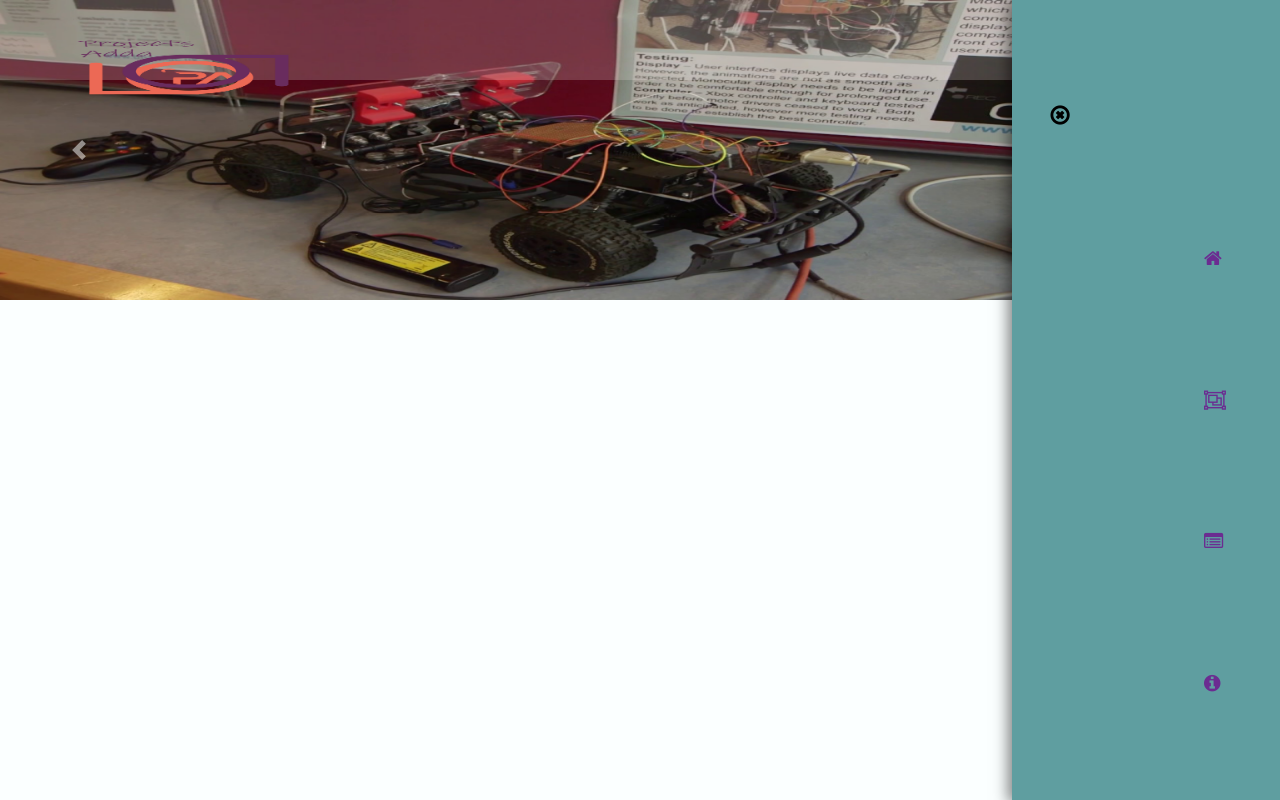
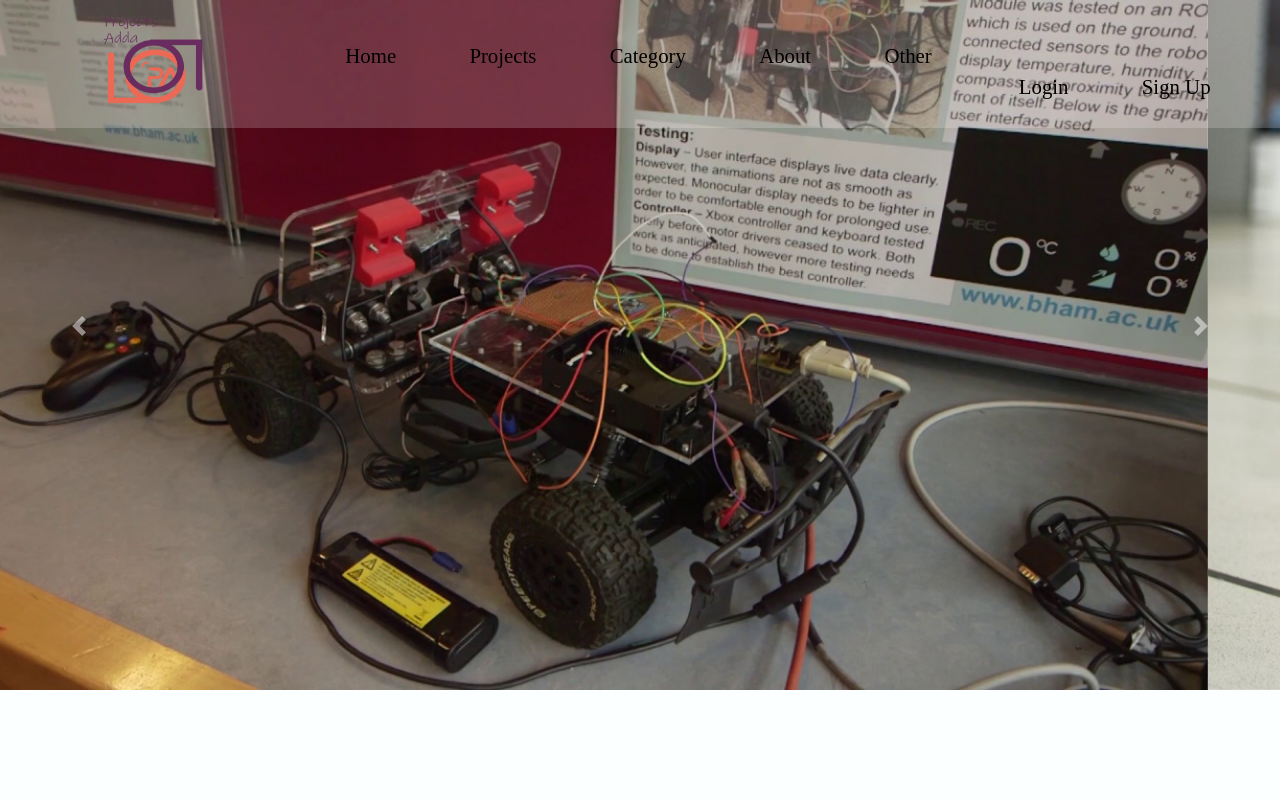
Before and after one commit to BittuShah/ProjectAdda, a React (Create React App) app: page / in a window 1280 px wide. Shown: the top 800 px of the page. Built offline with nearby package versions, Linux system fonts and the light colour scheme.

Commit message:
all media query added except 1025px

```diff
--- a/src/Components/header.jsx
+++ b/src/Components/header.jsx
@@ -1,6 +1,6 @@
 import React from "react";
 import Logo from "./Logo";
-// import NavLink from "./navLink";
+import NavLink from "./navLink";
 import NavButton from "./mobileNavigation/navButton";
 import headerStyle from "../cssModules/header.module.css";
 
@@ -11,7 +11,7 @@ const header = (props) => {
       <Logo />
       <NavButton click={props.sliderOpener} />
 
-      {/* <NavLink /> */}
+      <NavLink />
     </header>
   );
 };
--- a/src/Components/mobileNavigation/slider.jsx
+++ b/src/Components/mobileNavigation/slider.jsx
@@ -20,52 +20,51 @@ const slider = (props) => {
           </button> */}
           <i
             onClick={() => props.sliderCloser()}
-            className={`${sliderNav.close} fa fa-times-circle-o`}
+            className={`${sliderNav.close} fa fa-times-circle`}
           ></i>
           {/* <i className="faIcons fa fa-window-close" aria-hidden="true"></i> */}
         </div>
         <nav className={sliderNav.navigation}>
           <ul className={sliderNav.ulClass}>
             <li className={sliderNav.liClass}>
-              <i className={`${sliderNav.faIcons} fa fa-home`}></i>
               <a className={sliderNav.navLinks} href="#">
+                <i className={`${sliderNav.faIcons} fa fa-home`}></i>
                 Home
               </a>
             </li>
             <li className={sliderNav.liClass}>
-              <i className={`${sliderNav.faIcons} fa fa-object-group`}></i>
               <a className={sliderNav.navLinks} href="#">
+                <i className={`${sliderNav.faIcons} fa fa-object-group`}></i>
                 Projects
               </a>
             </li>
             <li className={sliderNav.liClass}>
-              <i className={`${sliderNav.faIcons} fa fa-list-alt`}></i>
               <a className={sliderNav.navLinks} href="#">
+                <i className={`${sliderNav.faIcons} fa fa-list-alt`}></i>
                 Category
               </a>
             </li>
             <li className={sliderNav.liClass}>
-              <i className={`${sliderNav.faIcons} fa fa-info-circle`}></i>
-              {/* <i class="far fa-info-circle"></i> */}
               <a className={sliderNav.navLinks} href="#">
+                <i className={`${sliderNav.faIcons} fa fa-info-circle`}></i>
                 About
               </a>
             </li>
             <li className={sliderNav.liClass}>
-              <i className={`${sliderNav.faIcons} fa fa-tasks`}></i>
               <a className={sliderNav.navLinks} href="#">
+                <i className={`${sliderNav.faIcons} fa fa-tasks`}></i>
                 Other
               </a>
             </li>
             <li className={sliderNav.liClass}>
-              <i className={`${sliderNav.faIcons} fa fa-user-plus`}></i>
               <a className={sliderNav.navLinks} href="#">
+                <i className={`${sliderNav.faIcons} fa fa-user-plus`}></i>
                 Sign up
               </a>
             </li>
             <li className={sliderNav.liClass}>
-              <i className={`${sliderNav.faIcons} fa fa-sign-in`}></i>
               <a className={sliderNav.navLinks} href="#">
+                <i className={`${sliderNav.faIcons} fa fa-sign-in`}></i>
                 Login
               </a>
             </li>
--- a/src/Components/slideShow.jsx
+++ b/src/Components/slideShow.jsx
@@ -32,11 +32,13 @@ class SlideShow extends Component {
         <div className="carousel-inner">
           {images.map((image) => (
             <div
-              className={
-                image.onScreen === true
-                  ? "carousel-item active"
-                  : "carousel-item"
-              }
+              className={`
+                ${
+                  image.onScreen === true
+                    ? "carousel-item active"
+                    : "carousel-item"
+                }
+              `}
               data-interval={intervalTime}
               key={image.imgPath}
               // onMouseMove={() => console.log(window.scrollX, window.scrollY)}
--- a/src/Components/temp.jsx
+++ b/src/Components/temp.jsx
@@ -5,7 +5,7 @@ const Temp = () => {
 
 const temp = {
   height: "700px",
-  backgroundColor: "#fbffff"
+  backgroundColor: "#fbffff",
   // backgroundColor: "black"
 };
 
--- a/src/cssModules/header.module.css
+++ b/src/cssModules/header.module.css
@@ -24,11 +24,9 @@
 
 .headerBackground {
   position: absolute;
-
   background-color: #f69487;
   background-color: rgba(254, 244, 243, 0.2);
   /* background-color: rgba(254, 244, 243, 0.2); */
-
   /* background-color: #f69487; */
   height: inherit;
   width: 100%;
@@ -37,10 +35,20 @@
   /* box-shadow: 0 5px 15px rgba(0, 0, 0, 1); */
 }
 
-/* Mobile */
+@media screen and (min-width: 480px) {
+}
 
-/* @media screen and (device-width: 360px) and (device-height: 640px) {
+@media screen and (min-width: 600px) {
+}
+
+@media screen and (min-width: 800px) {
+}
+
+@media screen and (min-width: 1280px) {
   .header {
-    height: 6.25em;
+    height: 8em;
   }
-} */
+  .headerBackground {
+    background-color: rgba(254, 244, 243, 0.2);
+  }
+}
--- a/src/cssModules/logo.module.css
+++ b/src/cssModules/logo.module.css
@@ -35,3 +35,31 @@
   height: 100%;
   width: 100%;
 }
+
+@media screen and (min-width: 480px) {
+  .logoDiv {
+    width: 12%;
+    height: 70%;
+  }
+}
+
+@media screen and (min-width: 600px) {
+  .logoDiv {
+    width: 10%;
+  }
+}
+
+@media screen and (min-width: 800px) {
+  .logoDiv {
+    width: 8%;
+    height: 75%;
+    margin: 2% 8% 0 6%;
+  }
+}
+
+@media screen and (min-width: 1280px) {
+  .logoDiv {
+    width: 8%;
+    margin: 1% 0% 0 8%;
+  }
+}
--- a/src/cssModules/navButton.module.css
+++ b/src/cssModules/navButton.module.css
@@ -9,3 +9,29 @@
 .ulClass {
   list-style-type: none;
 }
+
+@media screen and (min-width: 480px) {
+  .resMenu {
+    top: 30%;
+    right: 12%;
+  }
+}
+
+@media screen and (min-width: 600px) {
+  .resMenu {
+    top: 37%;
+    right: 10%;
+  }
+}
+
+@media screen and (min-width: 800px) {
+  .resMenu {
+    font-size: 1.7em;
+  }
+}
+
+@media screen and (min-width: 1280px) {
+  .resMenu {
+    display: none;
+  }
+}
--- a/src/cssModules/navLink.module.css
+++ b/src/cssModules/navLink.module.css
@@ -1,9 +1,15 @@
-/* .navigation {
-  width: 70%;
+.navigation {
+  display: none;
+}
+
+@media screen and (min-width: 1280px) {
+  .navigation {
+    display: block;
+    width: 78%;
     height: 100%;
-  border: 1px solid black;
+    /* border: 1px solid black; */
     z-index: 2;
-  margin-left: 10%;
+    margin-left: 5%;
   }
 
   .ulClass {
@@ -37,6 +43,11 @@
     text-decoration: none;
     font-size: 1.3em;
     font-weight: 500;
+    color: black;
+  }
+
+  .nav_a:hover {
+    text-decoration: none;
   }
 
   .nav_a::before,
@@ -72,20 +83,4 @@
     transform: translate(0, 0);
     opacity: 1;
   }
-*/
-
-.navigation {
-  display: none;
-  z-index: 4;
-  border: 1px solid red;
-  top: 20%;
 }
-
-.liClass {
-  border: 1px solid black;
-  margin-top: 20px;
-}
-
-.ulClass {
-  list-style-type: none;
-}
--- a/src/cssModules/slideShow.module.css
+++ b/src/cssModules/slideShow.module.css
@@ -42,3 +42,21 @@
   color: #f69487;
   width: 60%;
 }
+
+@media screen and (min-width: 480px) {
+}
+
+@media screen and (min-width: 600px) {
+}
+
+@media screen and (min-width: 800px) {
+  .imgStyle {
+    height: 350px;
+  }
+}
+
+@media screen and (min-width: 1280px) {
+  .imgStyle {
+    height: 690px;
+  }
+}
--- a/src/cssModules/slider.module.css
+++ b/src/cssModules/slider.module.css
@@ -49,6 +49,7 @@
 .close {
   font-size: 1.4rem;
   margin-top: 9%;
+  color: black;
 }
 
 .closeBtn {
@@ -70,14 +71,16 @@
   margin-left: 25%;
   width: 15%;
   font-size: 1.2rem;
-  color: #6b2c91;
+  /* color: #6b2c91; */
+  color: black;
 }
 
 .navLinks {
-  margin-left: 3%;
+  margin-left: 2%;
   text-decoration: none;
   font-size: 1.1em;
-  color: #6b2c91;
+  /* color: #6b2c91; */
+  color: black;
 }
 
 .navLinks a:focus {
@@ -91,5 +94,27 @@
 .liClass {
   margin-top: 15%;
   /* border-bottom: 0.5px solid black; */
-  color: white;
 }
+
+@media screen and (min-width: 480px) {
+  .sliderMainDiv {
+    width: 50%;
+    right: -700px;
+  }
+  .open {
+    right: 0;
+  }
+}
+
+@media screen and (min-width: 600px) {
+}
+
+@media screen and (min-width: 800px) {
+  .sliderMainDiv {
+    width: 40%;
+    right: -900px;
+  }
+  .open {
+    right: 0;
+  }
+}
```
Lines whose indentation alone changed are shown as unchanged.
